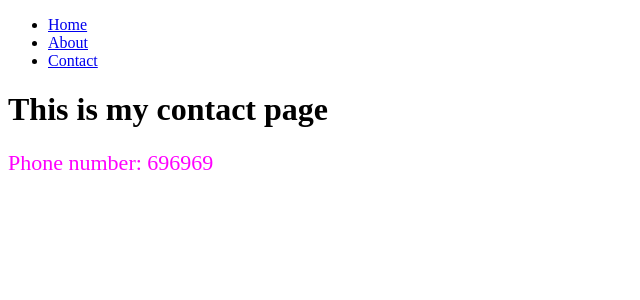
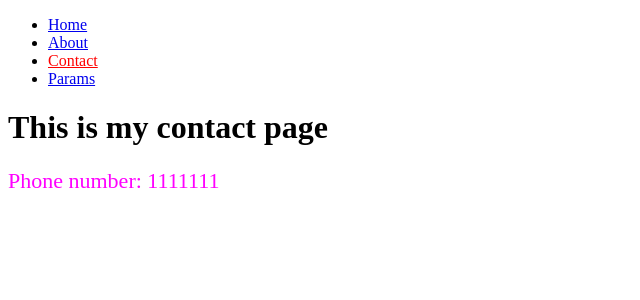
Before and after one commit to KristiansUtmans/d2-1_duraks, a Flask app: page /contact in a window 1280 px wide. Shown: the top 300 px of the page, without its empty margins (0-640 px from the left). Run offline with Flask 2, Linux system fonts and the light colour scheme.

Commit message:
added params

```diff
--- a/main.py
+++ b/main.py
@@ -1,4 +1,4 @@
-from flask import Flask, render_template
+from flask import Flask, render_template, request
 
 app = Flask(__name__)
 
@@ -12,11 +12,14 @@ def home():
 
 @app.route('/about')
 def about():
-  return render_template('about.html')
+  return render_template('about.html', active_page = 'about')
 
 @app.route('/contact')
 def contact():
-  return render_template('contact.html', phone = 696969)
+  return render_template('contact.html', phone = "1111111")
 
+@app.route('/params')
+def params():
+  return render_template('params.html', args = request.args.to_dict())
 if __name__ == '__main__':
   app.run(host = '0.0.0.0', port = 5211, threaded = True, debug = True)
--- a/static/css/main.css
+++ b/static/css/main.css
@@ -2,6 +2,7 @@ p {
   color: magenta;
   font-size: 22px;
 }
-.active > a{
-  color:145, 12, 12;
+
+.active > a {
+  color: red;
 }
--- a/templates/contact.html
+++ b/templates/contact.html
@@ -1,5 +1,6 @@
 {% extends "layout.html" %}
 
+{% set active_page = 'contact' %}
 {% block saturs %}
 <!DOCTYPE html>
 <html>
--- a/templates/home.html
+++ b/templates/home.html
@@ -1,4 +1,6 @@
 {% extends "layout.html" %}
+
+{% set active_page = 'home' %}
 
 {% block saturs %}
 
--- a/templates/layout.html
+++ b/templates/layout.html
@@ -8,21 +8,27 @@
     <header>
       <div class='container'>
         <nav>
-        <ul class='menu'>
-          <li><a href = '/home'>Home</a></li>
-          <li><a href = '/about'>About</a></li>
-          <li><a href = '/contact'>Contact</a></li>
-        </nav>
-
-      </div>
-
-    </header>
+          <ul class='menu'>
+            <li {% if active_page == 'home' %}
+                  class="active"
+            {% endif %}><a href="/home">Home</a></li>
+            <li {% if active_page == 'about' %}
+                  class="active"
+            {% endif %}><a href="/about">About</a></li>
+            <li {% if active_page == 'contact' %}
+                  class="active"
+            {% endif %}><a href="/contact">Contact</a></li>
+            <li {% if active_page == 'params' %}
+                  class="active"
+            {% endif %}><a href="/params">Params</a></li>
+        </ul>
+      </nav>
+    </div>
+  </header>
   <div class = 'container'>
   {% block saturs %}
 
   {% endblock %}
   </div>
-
   </body>
-
 </html>
```
Also changed, not shown: templates/params.html (added, +12 -0 lines).
